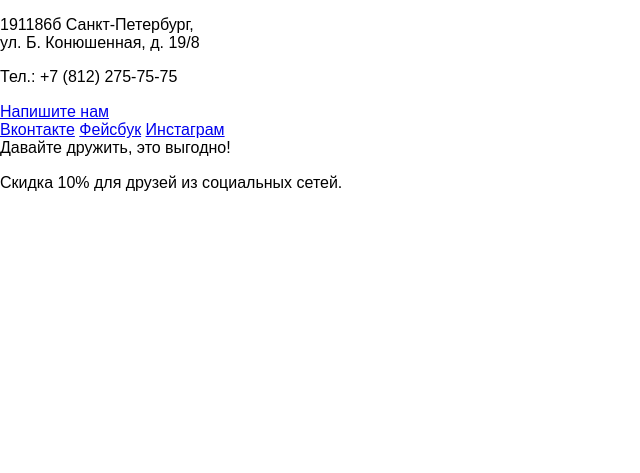
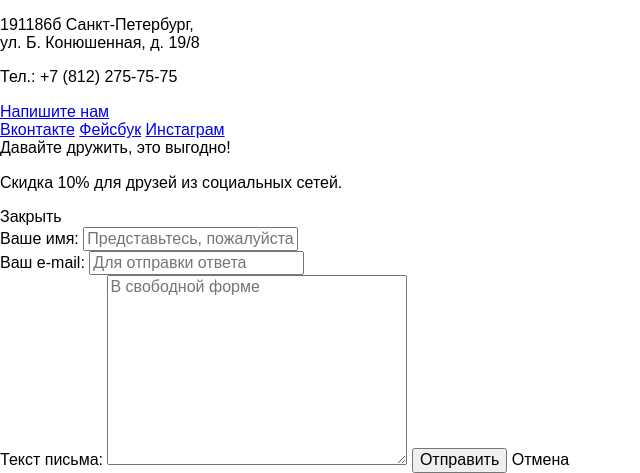
Before and after one commit to SokolovAG/Nerds, a plain HTML site: page index.html in a window 1280 px wide. Shown: the part 1999-2472 px from the top of the page, without its empty margins (0-640 px from the left). Before the commit the page ends 2207 px from the top, so only its background shows below. Drawn offline with Linux system fonts and the light colour scheme.

Commit message:
add modal-form

```diff
--- a/index.html
+++ b/index.html
@@ -121,7 +121,7 @@
       </div>
     </div>
   </div>
-
+<!--LOGOS-->
   <div class="banners">
     <div class="container">
       <div class="logo">
@@ -138,7 +138,7 @@
       </div>
     </div>
   </div>
-
+<!--FOOTER-->
   <footer class="page-footer">
     <div class="contacts">
       <div class="yandex-map"></div>
@@ -154,9 +154,9 @@
     <div class="social">
       <div class="container">
         <div class="social-btns">
-          <a class="social-btn  social-btn-vk" href="#"><i class="icon-vk"></i>Вконтакте</a>
-          <a class="social-btn  social-btn-f" href="#"><i class="icon-facebook"></i>Фейсбук</a>
-          <a class="social-btn  social-btn-inst" href="#"><i class="icon-instagramm"></i>Инстаграм</a>
+          <a class="social-btn  social-btn-vk" href="#">Вконтакте</a>
+          <a class="social-btn  social-btn-f" href="#">Фейсбук</a>
+          <a class="social-btn  social-btn-inst" href="#">Инстаграм</a>
         </div>
         <div class="friends">
           <div class="title-h1">Давайте дружить, это выгодно!</div>
@@ -165,6 +165,24 @@
       </div>
     </div>
   </footer>
+<!--form-->
+<div class="modal-content">
+    <div class="modal-content-close">Закрыть</div>
+    <form class="form-letter" action="/echo" method="post">
+      <div class="column1">
+        <label for="name">Ваше имя:</label>
+        <input id="name" name="name" type="text" placeholder="Представьтесь, пожалуйста" required>
+      </div>
+      <div class="column2">
+        <label for="email">Ваш e-mail:</label>
+        <input id="email" name="email" type="email" placeholder="Для отправки ответа" required>
+      </div>
+      <label for="letter-text">Текст письма:</label>
+      <textarea id="letter-text" name="letter-text" cols="30" rows="10" placeholder="В свободной форме" required></textarea>
+      <button class="submit-btn" type="submit">Отправить</button>
+      <a class="btn-close close-letter">Отмена</a>
+    </form>
+  </div>
 
 </body>
 </html>
```
